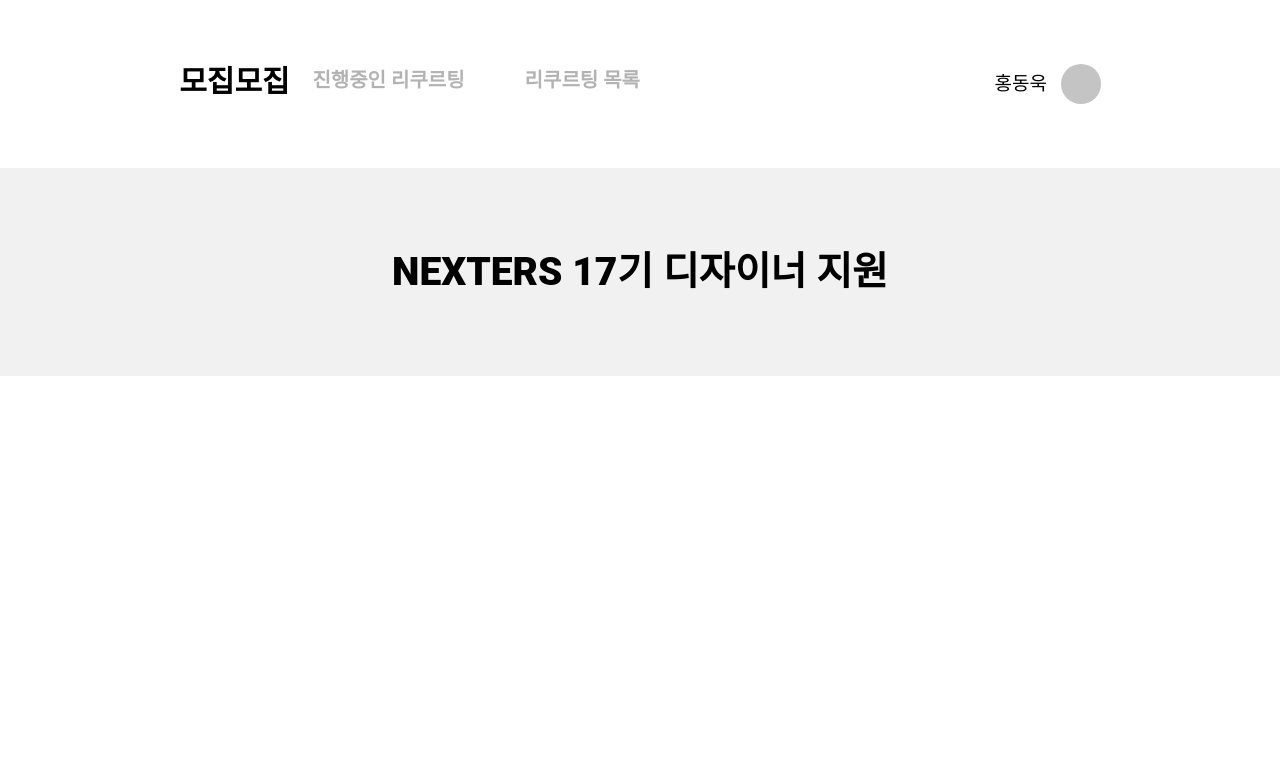
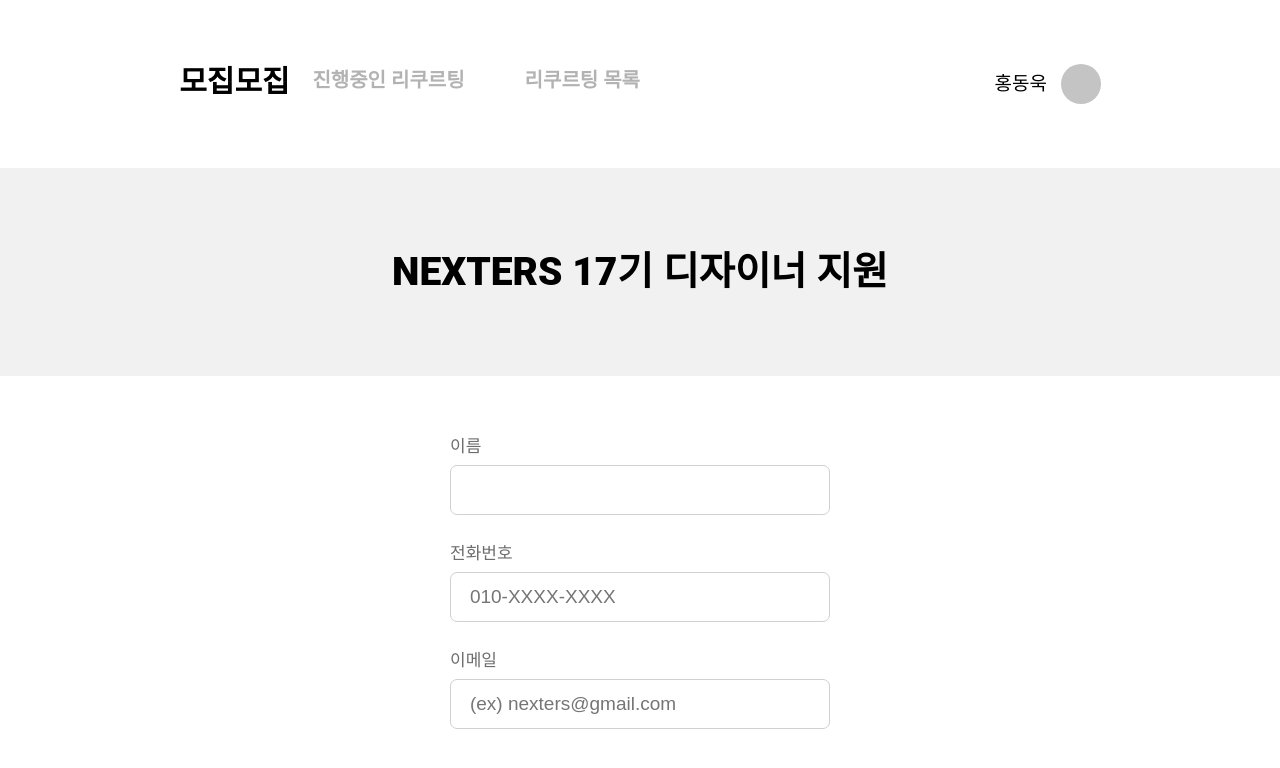
Before and after one commit to Nexters/mozipmozip, a React (Create React App) app in the folder mozip-client/: page /user/infoform in a window 1280 px wide. Shown: the top 768 px of the page. Built offline with nearby package versions, Linux system fonts and the light colour scheme; what typesafe-actions would draw is missing.

Commit message:
[#48] feat - input form
components/inputBox 구현, 추후 재사용

```diff
--- a/mozip-client/src/App.tsx
+++ b/mozip-client/src/App.tsx
@@ -7,14 +7,14 @@
   TodoPage,
   EmployPage,
 } from './pages';
-import User from './pages/user';
+import UserInfoForm from './pages/user/infoform';
 
 export default function App() {
   return (
     <Switch>
       <Route exact path={'/'} component={MainPage} />
       <Route path={'/admin/:path?/:subPath?'} component={AdminPage} />
-      <Route path={'/user'} component={User} />
+      <Route path={'/user/infoform'} component={UserInfoForm} />
 
       <Route path={'/todo'} component={TodoPage} />
       <Route path={'/employees'} component={EmployPage} />
--- a/mozip-client/src/components/common/Admin/index.tsx
+++ b/mozip-client/src/components/common/Admin/index.tsx
@@ -1 +1 @@
-export { default as Layout } from './Layout';
+export { default as Layout } from '../Layout';
--- a/mozip-client/src/components/common/Admin/Layout.tsx
+++ b/mozip-client/src/components/common/Layout.tsx
@@ -1,5 +1,5 @@
 import React from 'react';
-import Header from '../Header';
+import Header from './Header';
 
 type LayoutProps = {
   children: React.ReactNode;
--- /dev/null
+++ b/mozip-client/src/components/common/inputBox/index.tsx
@@ -0,0 +1,22 @@
+import React from 'react';
+import * as styled from './styled';
+
+type InputBoxProps = {
+  name: string;
+  placeholder: string;
+};
+
+function InputBox({ name, placeholder }: InputBoxProps) {
+  return (
+    <styled.InputBox>
+      <div className="label-bg">
+        <label htmlFor={name}>{name}</label>
+      </div>
+      <div className="input-bg">
+        <input type="text" id={name} name={name} placeholder={placeholder} />
+      </div>
+    </styled.InputBox>
+  );
+}
+
+export default InputBox;
--- /dev/null
+++ b/mozip-client/src/components/common/inputBox/styled.ts
@@ -0,0 +1,32 @@
+import styled from 'styled-components';
+
+export const InputBox = styled.div`
+  font-family: Noto Sans KR;
+  font-style: normal;
+  font-weight: 500;
+  margin-top: 1.5rem;
+  .label-bg {
+    margin-top: 0.5rem;
+    font-size: 17px;
+    line-height: 25px;
+    color: #6d6d6d;
+  }
+  .input-bg {
+    margin-top: 0.5rem;
+    border: 1px solid #d0d0d0;
+    box-sizing: border-box;
+    border-radius: 7px;
+    display: flex;
+    justify-content: center;
+    align-items: center;
+    height: 50px;
+  }
+  input {
+    width: 90%;
+    height: 50%;
+    border: none;
+    font-size: 19px;
+    line-height: 28px;
+    color: #000000;
+  }
+`;
--- a/mozip-client/src/pages/MainPage.tsx
+++ b/mozip-client/src/pages/MainPage.tsx
@@ -1,13 +1,16 @@
-import React from 'react'
-import {Link} from "react-router-dom"
+import React from 'react';
+import { Link } from 'react-router-dom';
 
-export default function MainPage(){
-  return(
+export default function MainPage() {
+  return (
     <div>
       <h2>Here is Main Page!</h2>
       <ul>
         <li>
           <Link to={'/Admin'}>모집모집 관리자 페이지</Link>
+        </li>
+        <li>
+          <Link to={'/user/infoform'}>모집모집 사용자 서류작성 페이지</Link>
         </li>
         <li>
           <Link to={'/todo'}>Go Todo Page</Link>
@@ -17,5 +20,5 @@
         </li>
       </ul>
     </div>
-  )
+  );
 }
--- a/mozip-client/src/pages/user/index.tsx
+++ /dev/null
@@ -1,14 +0,0 @@
-import React from 'react';
-import Header from '../../components/common/Header';
-import Banner from '../../components/user/banner/index';
-
-function User() {
-  return (
-    <div>
-      <Header />
-      <Banner />
-    </div>
-  );
-}
-
-export default User;
--- /dev/null
+++ b/mozip-client/src/pages/user/infoform/index.tsx
@@ -0,0 +1,22 @@
+import React from 'react';
+import Layout from '../../../components/common/Layout';
+import Banner from '../../../components/user/banner';
+import InputBox from '../../../components/common/inputBox';
+import * as styled from './styled';
+
+function UserInfoForm() {
+  return (
+    <Layout>
+      <Banner />
+      <styled.FormBg>
+        <styled.Form>
+          <InputBox name="이름" placeholder="" />
+          <InputBox name="전화번호" placeholder="010-XXXX-XXXX" />
+          <InputBox name="이메일" placeholder="(ex) nexters@gmail.com" />
+        </styled.Form>
+      </styled.FormBg>
+    </Layout>
+  );
+}
+
+export default UserInfoForm;
--- /dev/null
+++ b/mozip-client/src/pages/user/infoform/styled.ts
@@ -0,0 +1,11 @@
+import styled from 'styled-components';
+
+export const FormBg = styled.div`
+  padding-top: 2rem;
+  display: flex;
+  justify-content: center;
+`;
+
+export const Form = styled.form`
+  width: 380px;
+`;
```
